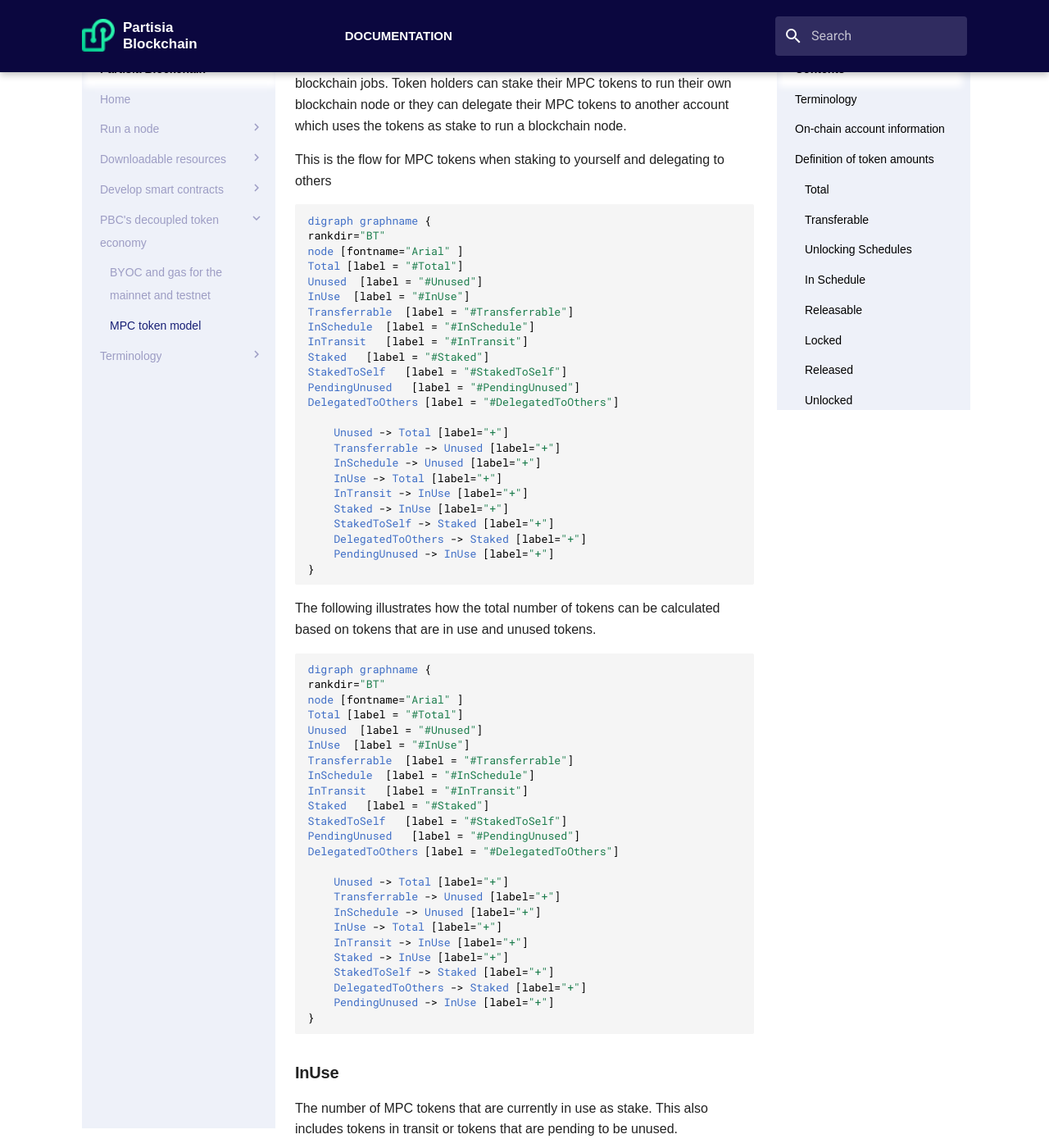
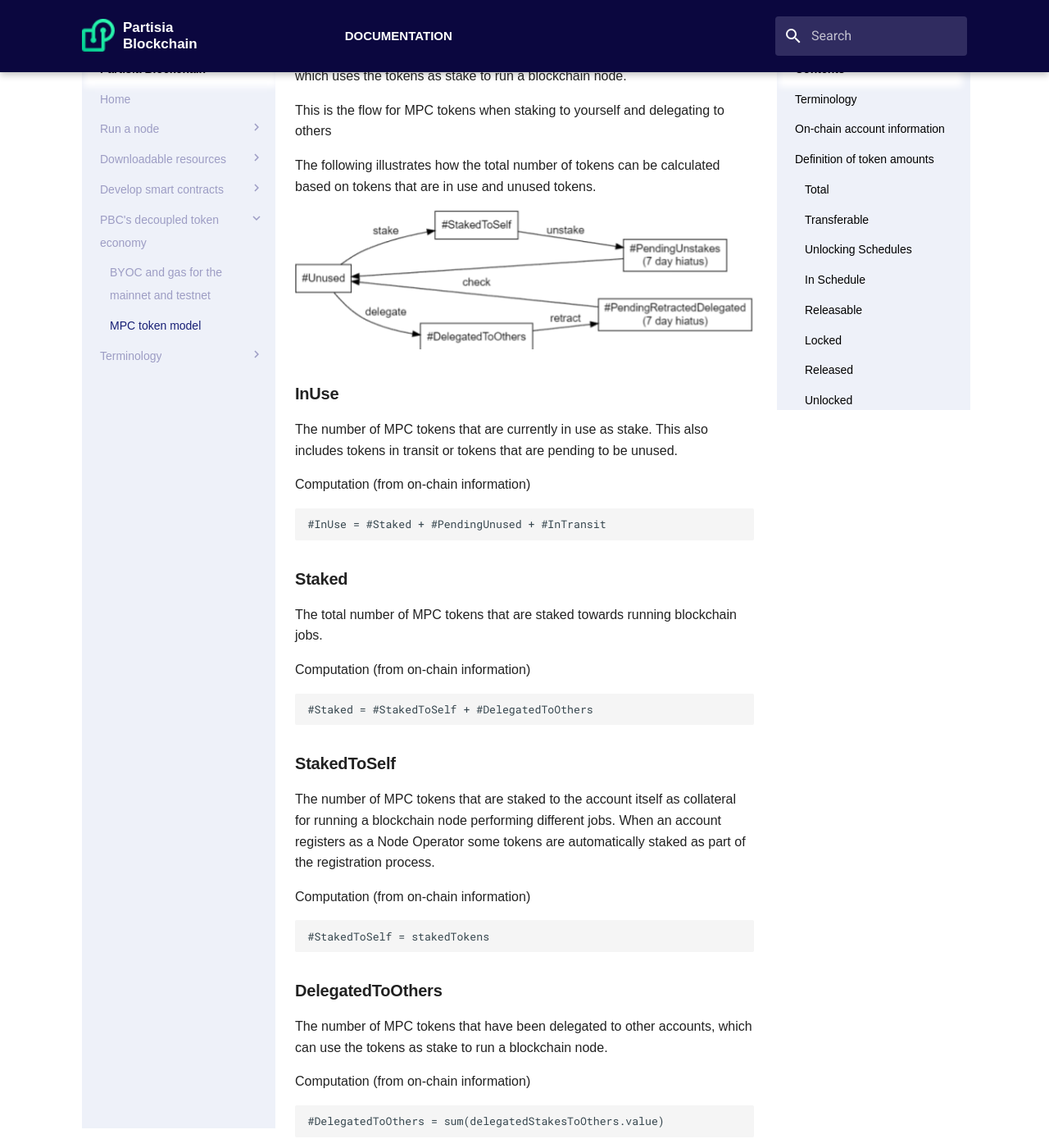
Before and after one commit to 0xSero/partisia-docs, an MkDocs documentation site: the page built from docs/mpc-tokens.md, in a window 1280 px wide and 1400 px high, scrolled down 6384 px. Shown: the whole window at 82% size. Built offline with MkDocs 1.6.1 and Material for MkDocs 9.7.7, drawn with Linux system fonts in a browser that asks for light colours; some web fonts are replaced; a script that is not in the unit is left out; some of the changed text lies outside the part shown.

Commit message:
Diagrams as PNG instead of using JS

````diff
--- a/docs/mpc-tokens.md
+++ b/docs/mpc-tokens.md
@@ -129,42 +129,11 @@ MPC Tokens purchased in presales or allocated to the team are locked inside unlo
 
 This is the flow for MPC token unlocking
 
-```mermaid
-sequenceDiagram
-    participant Locked
-    participant Releaseable
-    participant Released
-    Locked->>Releaseable: (schedule)
-    Releaseable->>Released: release
-```
+![Unlock](Unlock.png)
 
 The following illustrates how the total is calculated based on locked/unlocked tokens or tokens inside/outside unlocking schedules.
-```dot
-digraph graphname {
-rankdir="BT"
-node [fontname="Arial" ]
-Total1 [label="#Total" ]
-Total2 [label="#Total" ]
-InSchedule [label="#InSchedule"]
-Locked [label="#Locked"]
-Releaseable [label="#Releaseable"]
-Unlocked [label="#Unlocked"]
-InUse [label="#InUse"]
-Transferable [label="#Transferable"]
-Released [label="#Released"]
 
-    Locked-> Total1 [label="+"]
-    Unlocked -> Total1 [label="+"]
-    InSchedule-> Total2 [label="+"]
-    Released -> Total2 [label="+"]
-    Locked -> InSchedule [label="+"]
-    Releaseable -> InSchedule [label="+"]
-    Releaseable -> Unlocked [label="+"]
-    Released -> Unlocked [label="+"]
-    InUse -> Released  [label="+"]
-    Transferable -> Released [label="+"]
-}
-```
+![Shcedule](Schedule.png)
 
 ### In Schedule
 
@@ -224,60 +193,11 @@ MPC tokens can be staked as collateral by nodes to perform different blockchain
 
 This is the flow for MPC tokens when staking to yourself and delegating to others
 
-```dot
-digraph graphname {
-rankdir="BT"
-node [fontname="Arial" ]
-Total [label = "#Total"]
-Unused  [label = "#Unused"]
-InUse  [label = "#InUse"]
-Transferrable  [label = "#Transferrable"]
-InSchedule  [label = "#InSchedule"]
-InTransit   [label = "#InTransit"]
-Staked   [label = "#Staked"]
-StakedToSelf   [label = "#StakedToSelf"]
-PendingUnused   [label = "#PendingUnused"]
-DelegatedToOthers [label = "#DelegatedToOthers"]
 
-    Unused -> Total [label="+"]
-    Transferrable -> Unused [label="+"]
-    InSchedule -> Unused [label="+"]
-    InUse -> Total [label="+"]
-    InTransit -> InUse [label="+"]
-    Staked -> InUse [label="+"]
-    StakedToSelf -> Staked [label="+"]
-    DelegatedToOthers -> Staked [label="+"]
-    PendingUnused -> InUse [label="+"]
-}
-```
 
 The following illustrates how the total number of tokens can be calculated based on tokens that are in use and unused tokens.
-```dot
-digraph graphname {
-rankdir="BT"
-node [fontname="Arial" ]
-Total [label = "#Total"]
-Unused  [label = "#Unused"]
-InUse  [label = "#InUse"]
-Transferrable  [label = "#Transferrable"]
-InSchedule  [label = "#InSchedule"]
-InTransit   [label = "#InTransit"]
-Staked   [label = "#Staked"]
-StakedToSelf   [label = "#StakedToSelf"]
-PendingUnused   [label = "#PendingUnused"]
-DelegatedToOthers [label = "#DelegatedToOthers"]
 
-    Unused -> Total [label="+"]
-    Transferrable -> Unused [label="+"]
-    InSchedule -> Unused [label="+"]
-    InUse -> Total [label="+"]
-    InTransit -> InUse [label="+"]
-    Staked -> InUse [label="+"]
-    StakedToSelf -> Staked [label="+"]
-    DelegatedToOthers -> Staked [label="+"]
-    PendingUnused -> InUse [label="+"]
-}
-```
+![UseOfMPC](UseOfMPC.png)
 
 ### InUse
 
@@ -391,17 +311,7 @@ When the account has enough staked MPC tokens it is possible to run a blockchain
 This is the flow for handling MPC tokens delegated from others.
 
 
-```dot
-digraph graphname {
-rankdir="LR"
-node [fontname="Arial" shape=box ]
-edge [fontname="Arial" ]
-PendingFromOthers [label = "#PendingFromOthers"]
-AcceptedFromOthers [label = "#AcceptedFromOthers"]
-PendingFromOthers -> AcceptedFromOthers [label = "accept"]
-AcceptedFromOthers -> PendingFromOthers  [label = "reduce"]
-}
-```
+![NumberOfTokens](NumberOfTokens.png)
 
 ### DelegatedFromOthers
 The total number of MPC tokens that have been delegated by others.
````
Also changed, not shown: docs/NumberOfTokens.png (added), docs/Schedule.png (added), docs/Unlock.png (added), docs/UseOfMPC.png (added).
